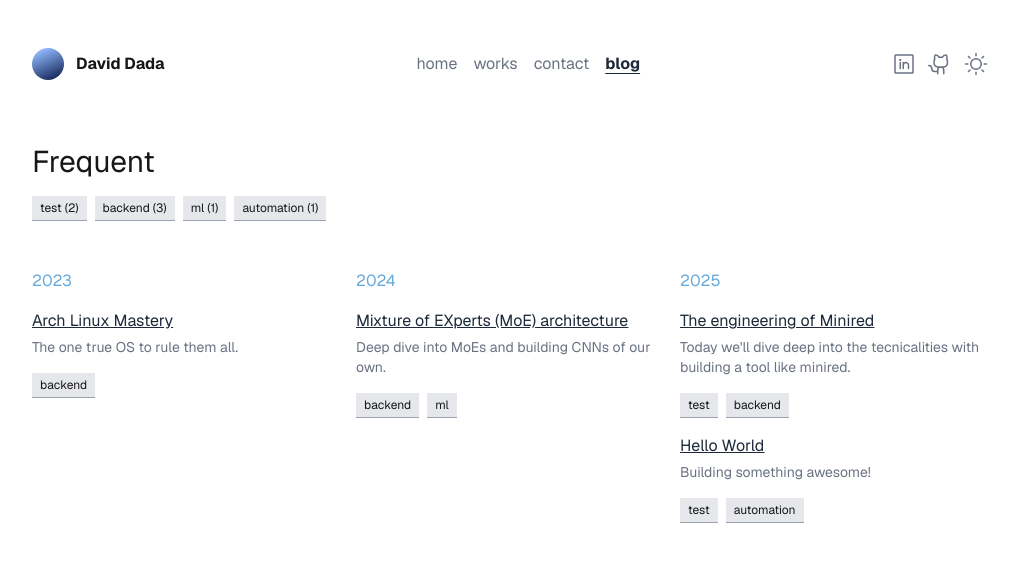
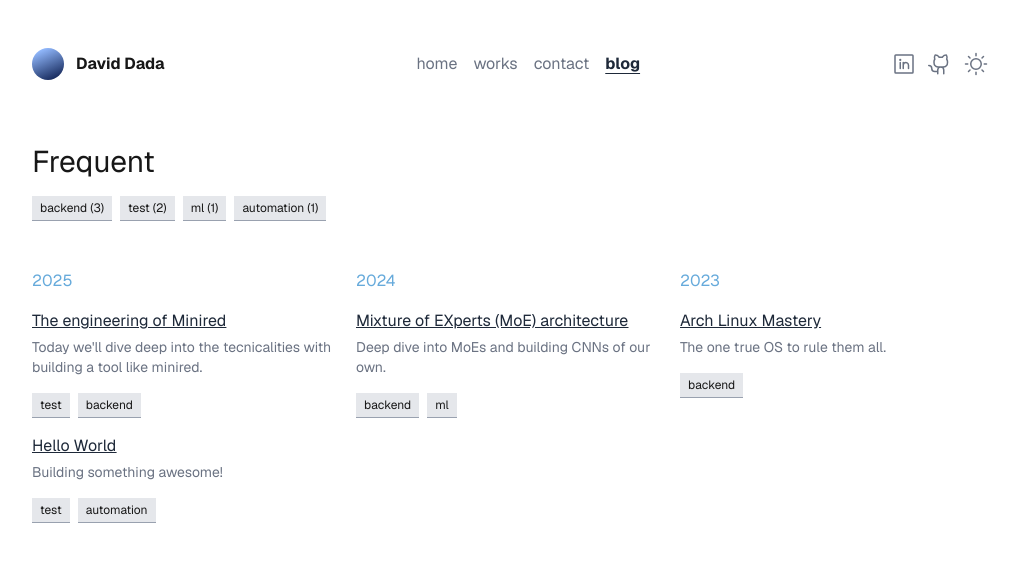
Before and after one commit to tdadadavid/portfolio, a Next.js app: page /blog in a window 1280 px wide. Shown: the top 562 px of the page, without its empty margins (130-1148 px from the left). Built offline with nearby package versions, Linux system fonts and the light colour scheme.

Commit message:
feat: Sort post dates, years, and order

```diff
--- a/components/templates/BlogTemplate.tsx
+++ b/components/templates/BlogTemplate.tsx
@@ -36,20 +36,31 @@ const BlogTemplate = ({ blogs }: BlogTemplateProps) => {
     // Organize posts into years for clarity
     const organizePostsIntoYears = (source: BlogInterface[]) => {
         const organizedPosts: Record<string, Array<BlogInterface>> = {};
+
         for (const post of source) {
             // If this is the first post, create an array to hold them
             if (!organizedPosts[post.metadata.year]) {
-                organizedPosts[post.metadata.year] = []
+                organizedPosts[post.metadata.year] = [];
             }
             organizedPosts[post.metadata.year].push(post);
         }
+
+        // Sort posts by ISO date (descending within each year)
+        Object.keys(organizedPosts).forEach((year) => {
+            organizedPosts[year].sort(
+                (a, b) =>
+                    new Date(b.metadata.publishedOn).getTime() -
+                    new Date(a.metadata.publishedOn).getTime()
+            );
+        });
+
         return organizedPosts;
-    }
+    };
 
     const handleTagClick = (tag: string) => {
         // TODO: implementation
         console.log(tag);
-    }
+    };
 
     const tags = getTagFrequencyMap(blogs);
     const organizedPosts = organizePostsIntoYears(blogs);
@@ -62,15 +73,23 @@ const BlogTemplate = ({ blogs }: BlogTemplateProps) => {
             <section className="mt-12">
                 <h3 className="text-3xl">Frequent</h3>
                 <section className="my-4 flex gap-2 items-center">
-                    {Object.entries(tags).map(([key, value], idx) => (
-                        <FrequencyTag key={idx} title={`${key} (${value})`} onClick={handleTagClick} />
-                    ))}
+                    {Object.entries(tags)
+                        .sort(([, a], [, b]) => b - a) // sort by frequency count
+                        .map(([key, value], idx) => (
+                            <FrequencyTag
+                                key={idx}
+                                title={`${key} (${value})`}
+                                onClick={handleTagClick}
+                            />
+                        ))}
                 </section>
             </section>
 
             {/* Blog cards */}
             <section className="my-4 grid grid-cols-1 sm:grid-cols-2 md:grid-cols-3 gap-4">
-                {Object.entries(organizedPosts).map(([year, posts], idx) => (
+                {Object.entries(organizedPosts)
+                    .sort(([a], [b]) => Number(b) - Number(a)) // sort years newest first
+                    .map(([year, posts], idx) => (
                     <section key={idx} className="my-6">
                         <h3 className="my-2 text-ice">{year}</h3>
                         {posts.map((post, idx) => (
```
